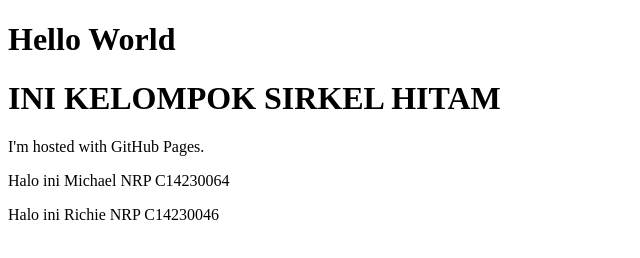
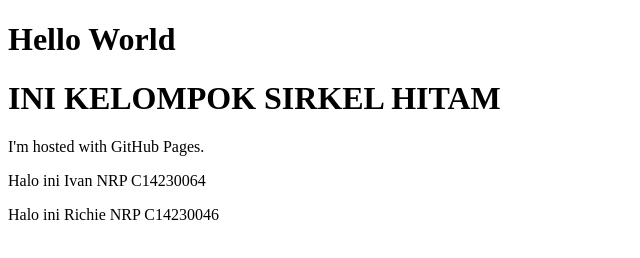
Before and after one commit to Moofien/Moofien.github.io, a plain HTML site: page index.html in a window 1280 px wide. Shown: the full height of the page, 0-640 px from the left. Drawn offline with Linux system fonts and the light colour scheme.

Commit message:
Update index.html

```diff
--- a/index.html
+++ b/index.html
@@ -4,7 +4,7 @@
 <h1>Hello World</h1>
 <h1>INI KELOMPOK SIRKEL HITAM</h1>
 <p>I'm hosted with GitHub Pages.</p>
-<p>Halo ini Michael NRP C14230064</p>
+<p>Halo ini Ivan NRP C14230064</p>
 <p>Halo ini Richie NRP C14230046</p>
 </body>
 </html>
```
